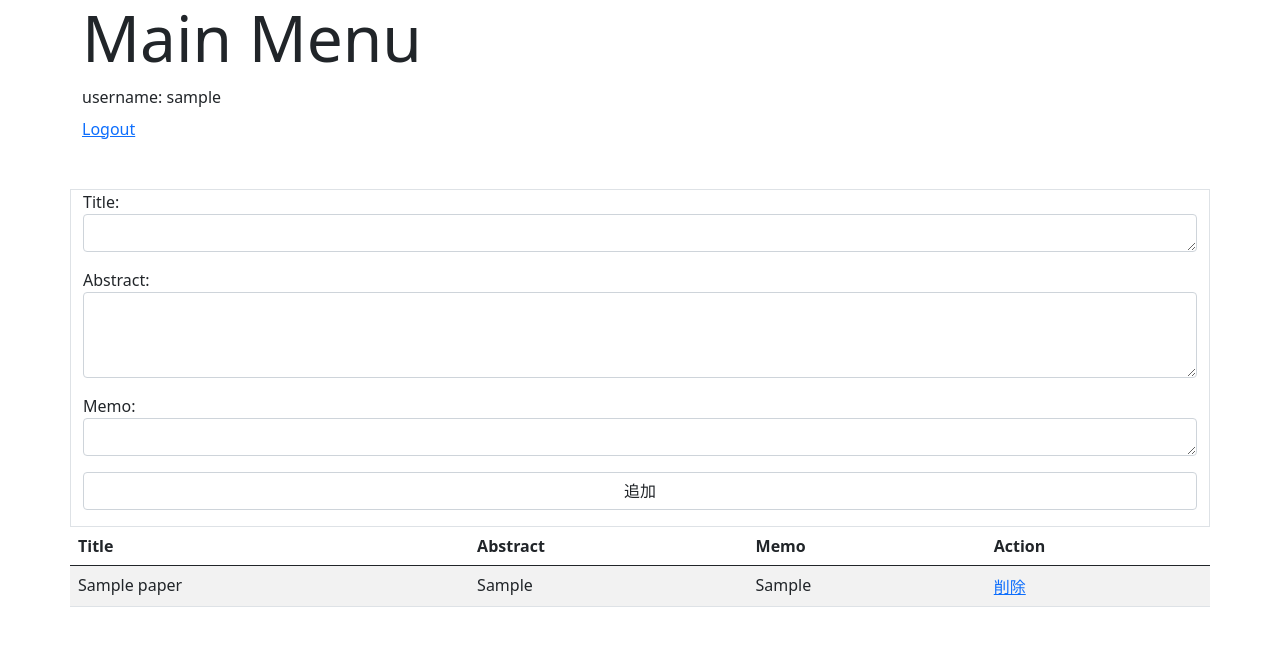
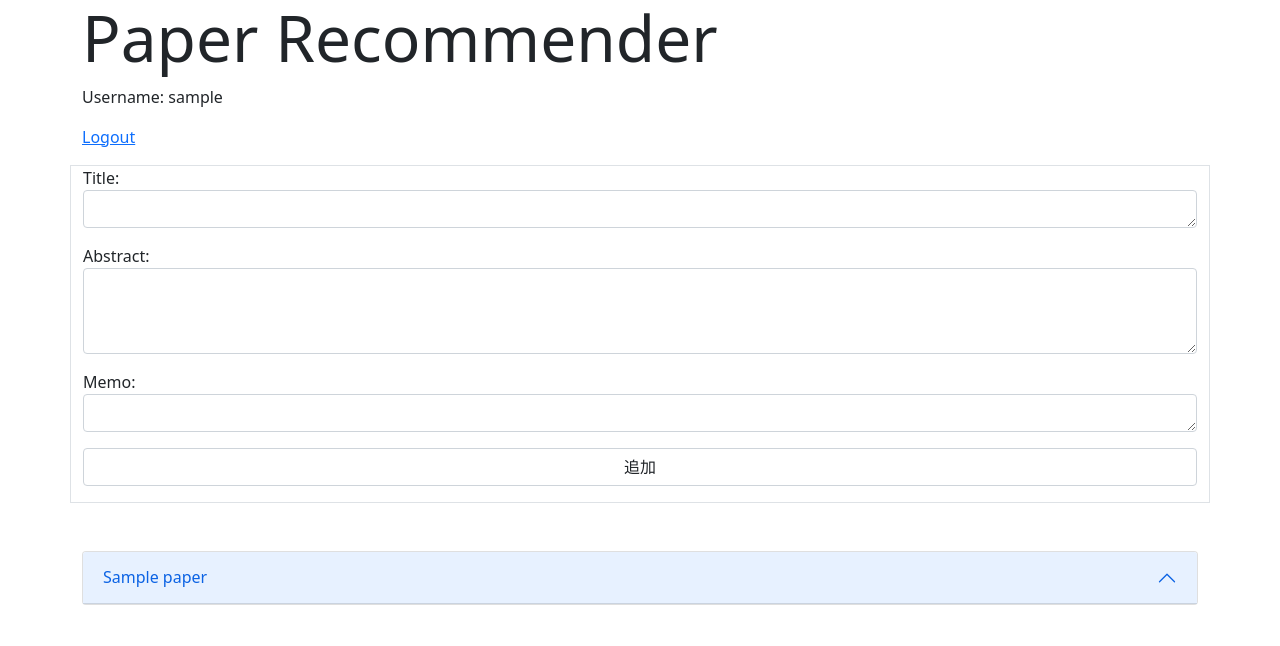
Before and after one commit to kzkadc/paper-recommender, a Django app: page /recommend/ in a window 1280 px wide. Shown: the top 646 px of the page. Run offline with Django 4.2, Linux system fonts and the light colour scheme; a user stored in the database is signed in; tables that the repository leaves empty hold one stand-in row (values such as "Sample post").

Commit message:
modify paper list template

```diff
--- a/recommend/templates/main_menu.html
+++ b/recommend/templates/main_menu.html
@@ -1,7 +1,7 @@
 <html>
 
 <head>
-    <title>Main Menu</title>
+    <title>Paper Recommender | Main Menu</title>
     <link href="https://cdn.jsdelivr.net/npm/bootstrap@5.0.2/dist/css/bootstrap.min.css" rel="stylesheet"
         integrity="sha384-EVSTQN3/azprG1Anm3QDgpJLIm9Nao0Yz1ztcQTwFspd3yD65VohhpuuCOmLASjC" crossorigin="anonymous">
 
@@ -10,15 +10,11 @@
 <body>
     <div class="container">
         <div class="row">
-            <h1 class="display-3">Main Menu</h1>
+            <h1 class="display-3">Paper Recommender</h1>
+            <p>Username: {{user.username}}</p>
+            <p><a href="{% url 'user:logout' %}">Logout</a></p>
         </div>
 
-        <div class="row">
-            <div>username: {{user.username}}</div>
-            <div class="mt-2"><a href="{% url 'user:logout' %}">Logout</a></div>
-        </div>
-    </div>
-    <div class="container mt-5">
         <div class="row border">
             <form method="post" action="">
                 {% csrf_token %}
@@ -26,29 +22,30 @@
                 <input type="submit" class="form-control" value="追加">
             </form>
         </div>
-        <div class="row">
-            <table class="table table-striped">
-                <thead>
-                    <tr>
-                        <th scope="col">Title</th>
-                        <th scope="col">Abstract</th>
-                        <th scope="col">Memo</th>
-                        <th scope="col">Action</th>
-                    </tr>
-                </thead>
-                <tbody>
-                    {% for paper in papers %}
-                    <tr>
-                        <td>{{paper.title}}</td>
-                        <td>{{paper.abstract}}</td>
-                        <td>{{paper.memo}}</td>
-                        <td>
-                            <a href="{% url 'recommend:remove' paper.pk %}">削除</a>
-                        </td>
-                    </tr>
-                    {% endfor %}
-                </tbody>
-            </table>
+        <div class="row mt-5">
+            <div class="accordion">
+                {% for paper in papers %}
+                <div class="accordion-item">
+                    <h2 class="accordion-header">
+                        <button class="accordion-button" type="button" data-bs-toggle="collapse"
+                            data-bs-target="#collapse-{{paper.pk}}" aria-expanded="false"
+                            aria-controls="collapse-{{paper.pk}}">
+                            {{paper.title}}
+                        </button>
+                    </h2>
+                    <div id="collapse-{{paper.pk}}" class="accordion-collapse collapse"
+                        aria-labelledby="heading-{{paper.pk}}">
+                        <div class="accordion-body">
+                            <h3 class="lead">Abstract</h3>
+                            <p>{{paper.abstract}}</p>
+                            <h3 class="lead">Memo</h3>
+                            <p class="small">{{paper.memo}}</p>
+                            <p class="small"><a href="{% url 'recommend:remove' paper.pk %}">削除</a></p>
+                        </div>
+                    </div>
+                </div>
+                {% endfor %}
+            </div>
         </div>
     </div>
 
```
